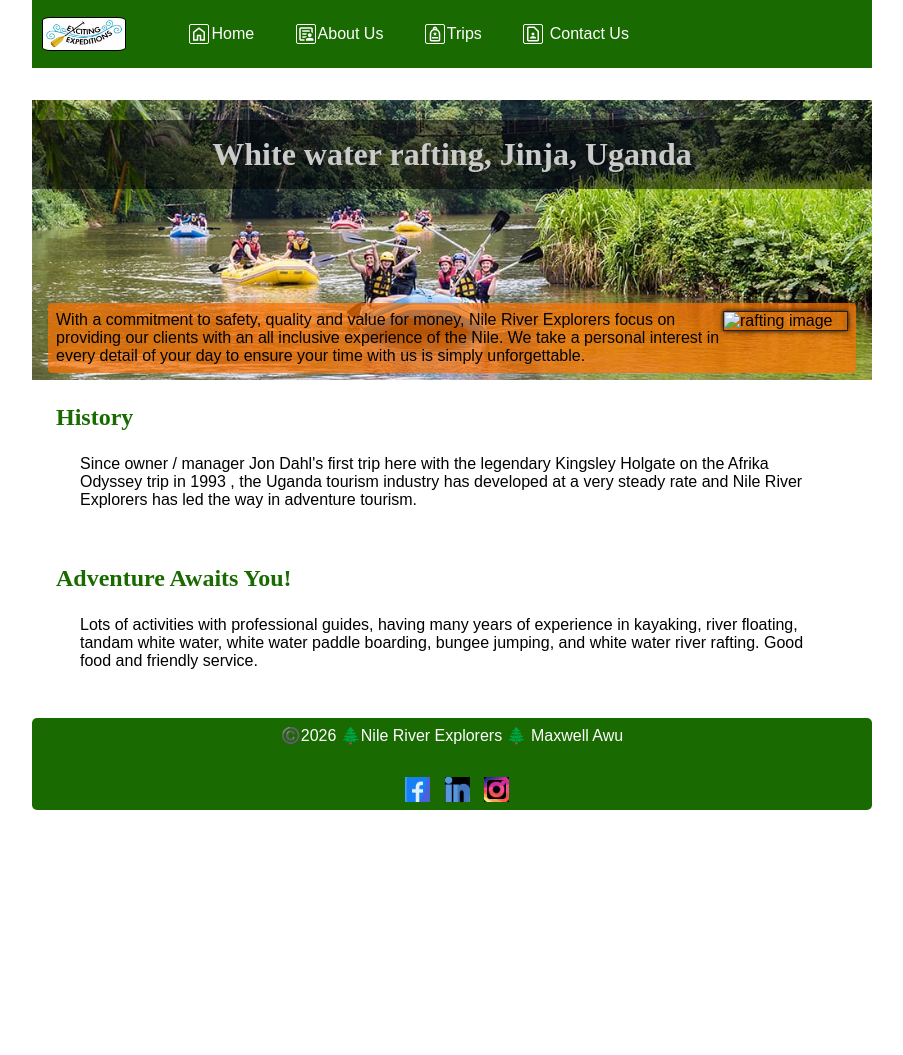
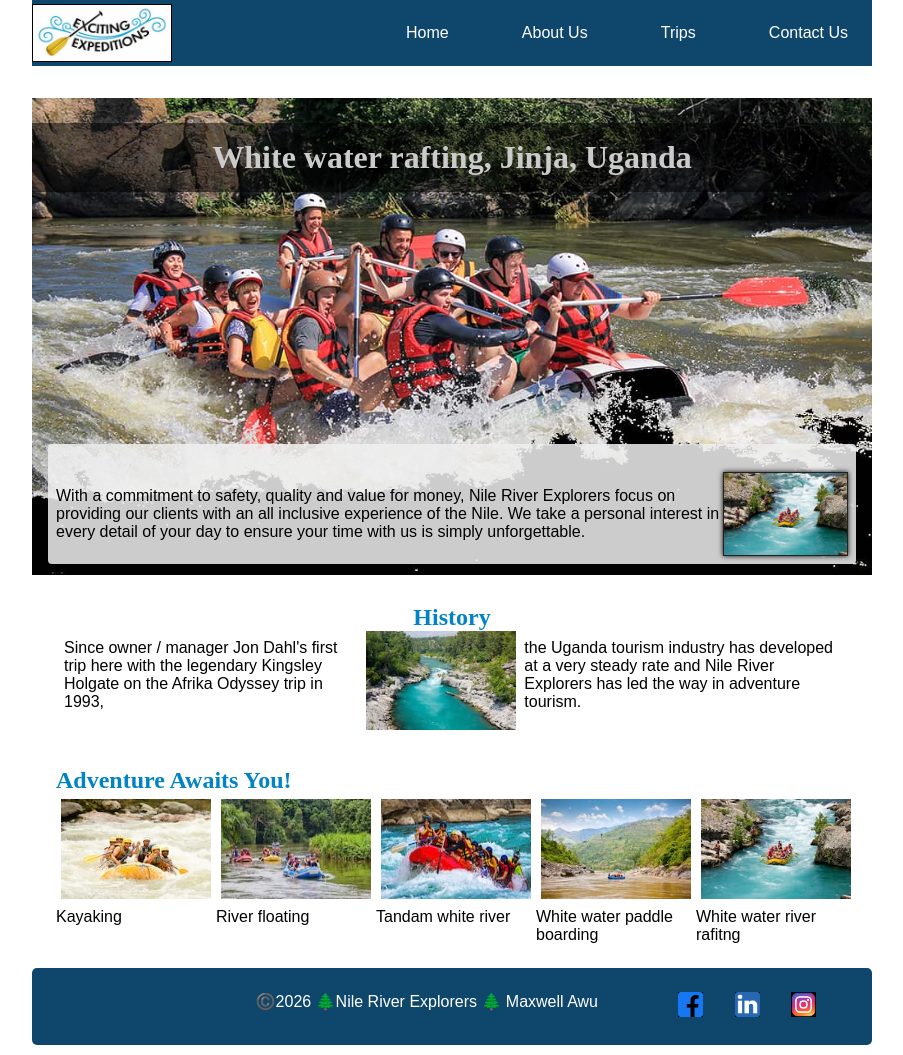
Before and after one commit to MaxwellAwu/wdd130, a plain HTML site: page wwr/about.html in a window 1280 px wide. Shown: the whole page, without its empty margins (188-1091 px from the left). Before the commit the page ends 810 px from the top, so only its background shows below. Drawn offline with Linux system fonts and the light colour scheme.

Commit message:
week04-about.html enhancement with css layout

```diff
--- a/styles/styles.css
+++ b/styles/styles.css
@@ -12,33 +12,54 @@
     --background-color: rgb(235, 239, 239);
 }
 
+header,
+.grid,
+footer {
+    max-width: 840px;
+    margin: 0 auto;
+}
+
+.grid {
+    display: grid;
+    grid-template-columns: 1fr 1fr;
+
+}
+
+main {
+    max-width: 840px;
+    grid-column: 2/3;
+    margin: 1rem;
+}
+
 /* Class selectors */
 .box {
-    margin: 1rem;
     padding: 1rem;
     border: var(--border);
     background-color: var(--background-color);
     color: black;
+    text-align: center;
 }
 
 nav {
     background-color: rgb(69, 145, 203);
     padding: var(paading);
+    display: flex;
+    flex-direction: row;
+    justify-content: space-evenly;
+
 }
 
 nav a {
     color: white;
     padding: 10px;
     display: block;
+    text-decoration: none;
+    font-family: lato;
 }
 
 h1 {
     color: rgb(68, 125, 138);
-}
-
-main {
-    max-width: 450px;
-
+    border-bottom: 1px solid black;
 }
 
 main img {
@@ -55,19 +76,21 @@ main p {
 
 aside {
     position: relative;
-    width: 20em;
-    text-align: center;
+    grid-column: 1/2;
+    grid-row: 1/2;
+
 }
 
 aside img {
     width: 200px;
     height: auto;
+
 }
 
 aside h2 {
-    position: relative;
-    top: 25px;
-    left: 4px;
+    position: absolute;
+    top: 15px;
+    left: 170px;
 }
 
 footer {
--- a/wwr/about.html
+++ b/wwr/about.html
@@ -15,46 +15,83 @@
         <img src="images/wwr-logo.png" alt="whitewater rafting logo">
         <nav>
             <ul>
-                <li><img src="images/home.svg" alt="home icon"><a href="index.html">Home</a></li>
-                <li><img src="images/about.svg" alt="about us icon"><a href="about.html">About Us</a></li>
-                <li><img src="images/trip.svg" alt="trip icon"><a href="trips.html">Trips</a></li>
-                <li><img src="images/contact.svg" alt="contact icon"> <a href="contact.html">Contact Us</a></li>
+                <li><a href="index.html">Home</a></li>
+                <li><a href="about.html">About Us</a></li>
+                <li><a href="trips.html">Trips</a></li>
+                <li><a href="contact.html">Contact Us</a></li>
             </ul>
         </nav>
     </header>
     <main>
         <div class="hero">
-            <img src="images/rafting-banner.jpg" alt="rafting banner image">
+            <img src="images/hero.jpg" alt="rafting banner image">
             <h1>White water rafting, Jinja, Uganda</h1>
             <article>
-                <img src="images/rafting.jpg" alt="rafting image">
+                <img src="images/rafting-hero.jpg" alt="rafting image">
                 <p>
                     With a commitment to safety, quality and value for money, Nile River Explorers focus on providing our clients with an all inclusive experience of the Nile. We take a personal interest in every detail of your day to ensure your time with us is simply unforgettable.
                 </p>
             </article>
         </div>
         <section>
-            <h2>History</h2>
-            <p>Since owner / manager Jon Dahl&#x27;s first trip here with the legendary Kingsley Holgate on the Afrika Odyssey trip in 1993 , the Uganda tourism industry has developed at a very steady rate and Nile River Explorers has led the way in adventure tourism.
-
-            </p>
+            <h2 class="history-heading">History</h2>
+            <div class="history">
+                <p>Since owner / manager Jon Dahl&#x27;s first trip here with the legendary Kingsley Holgate on the Afrika Odyssey trip in 1993,</p>
+                <img src="images/rafting-history.jpg" alt="image of a river">
+                <p>the Uganda tourism industry has developed at a very steady rate and Nile River Explorers has led the way in adventure tourism.</p>
+            </div>
         </section>
         <section>
             <h2>Adventure Awaits You!</h2>
-            <p>Lots of activities with professional guides, having many years of experience in kayaking, river floating, tandam white water, white water paddle boarding, bungee jumping, and white water river rafting. Good food and friendly service.</p>
+            <div class="figure-cards">
+                <figure><img src="images/rafting-card1.jpg" alt="image of river">
+                    <figcaption>
+                        Kayaking
+                    </figcaption>
+                </figure>
+
+
+                <figure><img src="images/rafting-card2.jpg" alt="image of river">
+                    <figcaption>
+                        River floating
+                    </figcaption>
+                </figure>
+
+                <figure><img src="images/rafting-card3.jpg" alt="image of river">
+                    <figcaption>
+                        Tandam white river
+                    </figcaption>
+                </figure>
+
+
+                <figure><img src="images/rafting-card4.jpg" alt="image of river">
+                    <figcaption>
+                        White water paddle boarding
+                    </figcaption>
+                </figure>
+
+
+                <figure>
+                    <img src="images/rafting-card5.jpg" alt="image of river">
+                    <figcaption>
+                        White water river rafitng
+                    </figcaption>
+                </figure>
+
+            </div>
         </section>
     </main>
     <footer>
         <p>©️2026 🌲Nile River Explorers 🌲 Maxwell Awu</p>
         <nav class="socialmedia">
             <a href="https://facebook.com">
-                <img src="images/facebook.jpg" alt="Facebook Icon">
+                <img src="images/facebook-square.jpg" alt="Facebook Icon">
             </a>
             <a href="https://linkedin.com">
-                <img src="images/linkedin.jpg" alt="LinkedIn Icon">
+                <img src="images/linkedin-square.jpg" alt="LinkedIn Icon">
             </a>
             <a href="https://instagram.com">
-                <img src="images/instagram.jpg" alt="Instagram Icon">
+                <img src="images/instagram-square.jpg" alt="Instagram Icon">
             </a>
         </nav>
     </footer>
--- a/wwr/styles/rafting.css
+++ b/wwr/styles/rafting.css
@@ -1,13 +1,14 @@
 :root {
     --heading-font: "Times New Roman", "Georgia", serif;
     --body-font: Arial, Helvetica, sans-serif;
-    --primary-color: #196b01;
-    --secondary-color: rgba(255, 115, 0, 0.703);
+    --primary-color: #0f476c;
+    --secondary-color: rgba(240, 240, 240, 0.85);
     --font-size: 16px;
     --border: 1px solid rgb(33, 33, 33);
     --accent1-color: rgb(0, 0, 0);
     --accent2-color: rgba(0, 0, 0, 0.502);
     --accent3-color: white;
+    --accent4-color: rgb(1, 131, 196);
 
 }
 
@@ -19,40 +20,34 @@
 
 header {
     background-color: var(--primary-color);
+    display: grid;
+    grid-template-columns: 350px 1fr;
 
 }
 
-header nav,
-ul,
-li {
-    display: inline-block;
+nav ul {
+    display: flex;
+    flex-direction: row;
+    justify-content: space-between;
+    align-items: center;
+    list-style: none;
 
 }
 
-nav li {
-    margin-left: 25px;
-}
-
 nav li a {
-    margin: 2px;
-    vertical-align: middle;
     text-decoration: none;
     color: var(--accent3-color);
+    font-family: var(--body-font);
 
 }
 
-nav li img {
-    width: 20px;
-    filter: brightness(0) invert(1);
-}
-
 header img {
-    width: 10%;
+    width: 40%;
     height: auto;
     border: 1px solid black;
-    margin-left: 10px;
-    vertical-align: middle;
-    border-radius: 10%;
+    margin: 0;
+    align-self: center;
+
 }
 
 body {
@@ -71,7 +66,8 @@ footer {
 h1,
 h2 {
     font-family: var(--heading-font);
-    color: var(--primary-color);
+    color: var(--accent4-color);
+    margin-top: 5px;
 }
 
 nav,
@@ -107,7 +103,7 @@ article {
 
 .hero article {
     position: absolute;
-    bottom: -9px;
+    bottom: -5px;
     background-color: var(--secondary-color);
     color: #000000;
     border-radius: 4px;
@@ -116,6 +112,7 @@ article {
 
 .hero article p {
     padding: 0;
+    padding-top: 35px;
     margin: 0;
 }
 
@@ -124,23 +121,33 @@ article {
     width: 125px;
     box-shadow: 0 0 5px black;
     border: var(--border);
+    margin-top: 20px;
 }
 
 footer {
+    display: grid;
+    grid-template-columns: 1fr 250px;
     background-color: var(--primary-color);
     border-radius: 5px;
+    margin-bottom: 10px;
 
 }
 
 footer p {
-    text-align: center;
+    display: flex;
+    justify-content: flex-end;
+
     color: white;
 
 }
 
 .socialmedia {
-    text-align: center;
-    margin: 0;
+    display: flex;
+    flex-direction: row;
+    justify-content: space-evenly;
+    align-items: center;
+
+    margin: 5;
 
 }
 
@@ -151,7 +158,46 @@ footer p {
 .socialmedia img {
     width: 25px;
     height: auto;
-    margin-left: 10px;
-    vertical-align: middle;
 
 }
+
+.history-heading {
+    text-align: center;
+}
+
+.history {
+    display: flex;
+    flex-direction: row;
+    justify-content: space-evenly;
+}
+
+.history p {
+    margin: 0;
+}
+
+section img {
+    width: 150px;
+    height: auto;
+
+}
+
+.figure-cards {
+    display: flex;
+    flex-direction: row;
+    justify-content: space-evenly;
+
+}
+
+figure img {
+    width: 150px;
+    height: 100px;
+    margin: 5px;
+
+}
+
+figcaption {
+    font-family: var(--body-font);
+    font-size: var(--font-size);
+    text-align: start;
+
+}
```
Also changed, not shown: index.html (+2 -0 lines), week04/styles/layout-exercises.css (+13 -2 lines), wwr/images/facebook-square.jpg (added), wwr/images/hero.jpg (added), wwr/images/instagram-square.jpg (added), wwr/images/linkedin-square.jpg (added), wwr/images/rafting-card1.jpg (added), wwr/images/rafting-card2.jpg (added), wwr/images/rafting-card3.jpg (added), wwr/images/rafting-card4.jpg (added), wwr/images/rafting-card5.jpg (added), wwr/images/rafting-hero.jpg (added), wwr/images/rafting-history.jpg (added).
